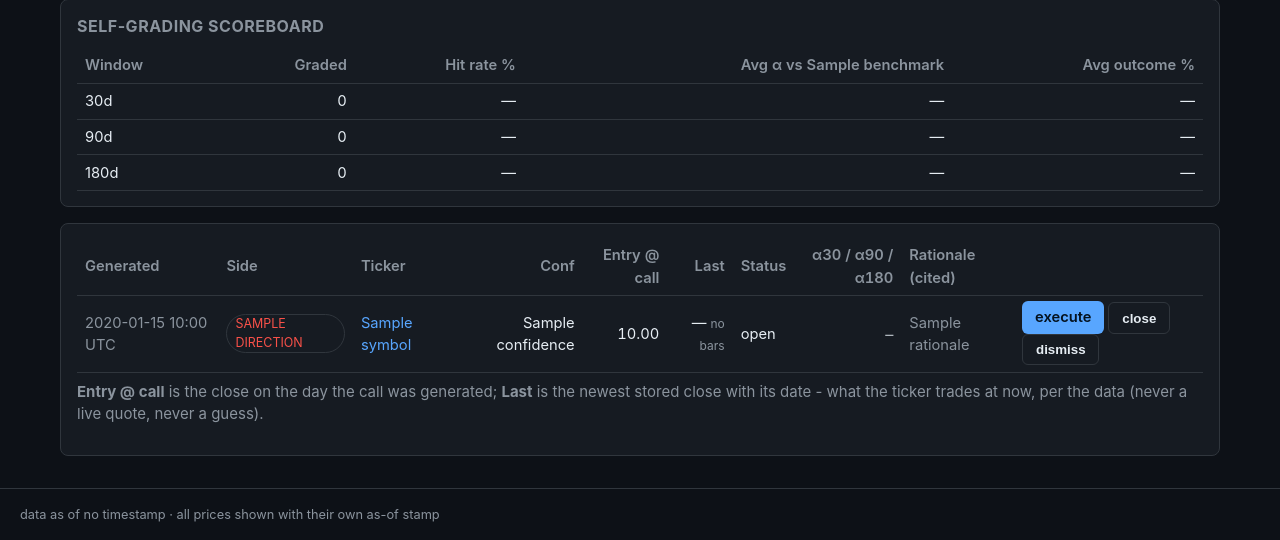
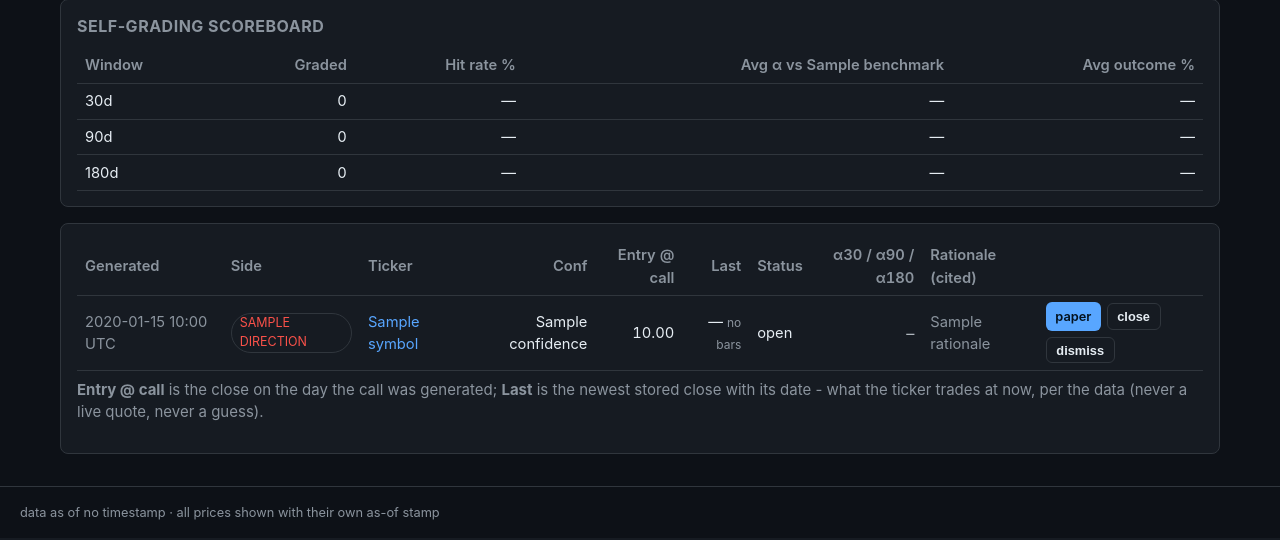
Before and after one commit to mgossman71/stock-advisor, a FastAPI app: template web/templates/recommendations.html in a window 1280 px wide. Shown: the part 276-816 px from the top of the page. Run offline with FastAPI, Linux system fonts and the light colour scheme; the template is opened without the code that fills it: most values are stand-ins (such as "Sample title", 1, 10 or a date in 2020); some libraries are stand-ins or nearby versions.

Commit message:
recommendations action buttons: tidy cell layout
Four buttons crammed inline caused stacked/overlapping buttons: wrap in
.row-actions (flex, gap, compact size, nowrap) and shorten labels to a
meaningful pair - 'paper' (simulate) vs 'bought' (record real purchase) -
with hover titles carrying the full meaning. Same treatment on the
dashboard Top-ideas panel.

```diff
--- a/web/static/app.css
+++ b/web/static/app.css
@@ -36,6 +36,9 @@ th { color: var(--muted); font-weight: 600; cursor: pointer; }
   padding: .45rem .8rem; font-weight: 600; cursor: pointer; }
 .btn.secondary { background: transparent; color: var(--text); border: 1px solid var(--line); }
 .btn.danger { background: var(--red); color: #fff; }
+.row-actions { display: flex; gap: .35rem; align-items: center; flex-wrap: wrap; }
+.row-actions form { display: inline; }
+.row-actions .btn { padding: .3rem .6rem; font-size: .8rem; white-space: nowrap; }
 input, select { background: #0d1117; color: var(--text); border: 1px solid var(--line);
   border-radius: 6px; padding: .4rem .55rem; font: inherit; }
 form.inline { display: flex; gap: .5rem; align-items: center; flex-wrap: wrap; }
--- a/web/templates/recommendations.html
+++ b/web/templates/recommendations.html
@@ -65,16 +65,18 @@
       <td class="muted" style="max-width:24rem">{{ rec.rationale[:160] }}{% if rec.rationale|length > 160 %}…{% endif %}</td>
       <td>
         {% if rec.status == 'open' %}
-        <a class="btn" href="/portfolio?prefill={{ rec.id }}">execute</a>
-        {% if rec.direction == 'long' %}
-        <a class="btn" href="/investments?rec={{ rec.id }}">I bought this</a>
-        {% endif %}
-        <form hx-post="/recommendations/{{ rec.id }}/close" style="display:inline">
-          <button class="btn secondary" type="submit">close</button>
-        </form>
-        <form hx-post="/recommendations/{{ rec.id }}/dismiss" style="display:inline">
-          <button class="btn secondary" type="submit">dismiss</button>
-        </form>
+        <div class="row-actions">
+          <a class="btn" href="/portfolio?prefill={{ rec.id }}" title="simulate this call in the paper account">paper</a>
+          {% if rec.direction == 'long' %}
+          <a class="btn" href="/investments?rec={{ rec.id }}" title="record a real purchase you actually made, linked to this call">bought</a>
+          {% endif %}
+          <form hx-post="/recommendations/{{ rec.id }}/close">
+            <button class="btn secondary" type="submit" title="close this call manually">close</button>
+          </form>
+          <form hx-post="/recommendations/{{ rec.id }}/dismiss">
+            <button class="btn secondary" type="submit" title="I chose not to act on this call">dismiss</button>
+          </form>
+        </div>
         {% endif %}
       </td>
     </tr>
```
Also changed, not shown: web/templates/dashboard.html (+6 -4 lines).
